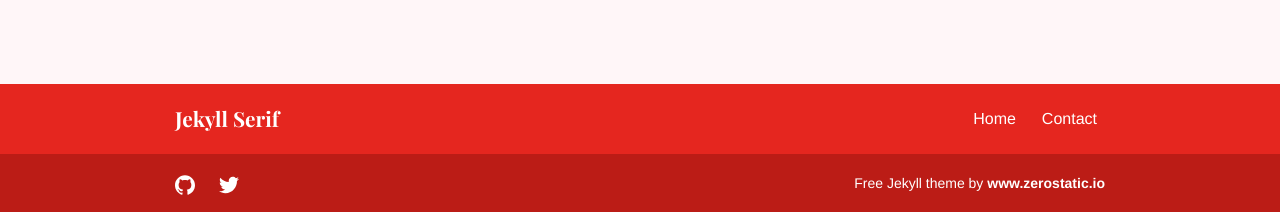
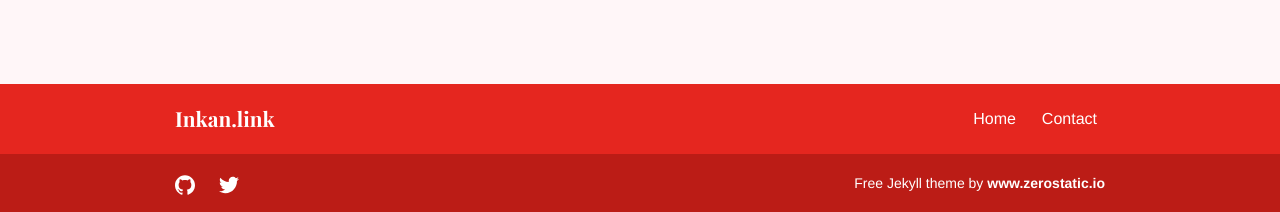
Before and after one commit to inkan-tech/http.inkan.link, a Jekyll site: the page built from index.md, in a window 1280 px wide and 900 px high, scrolled down 877 px. Shown: the part 685-897 px from the top of the window. Built offline with Jekyll 4.4.1, drawn with Linux system fonts in a browser that asks for light colours.

Commit message:
change config and logo

```diff
--- a/_config.yml
+++ b/_config.yml
@@ -1,12 +1,12 @@
 baseurl: '/'
 permalink: pretty
-title: 'Jekyll Serif'
+title: 'Inkan.link'
 
 logo:
-  mobile: "images/logo/logo-mobile.svg"
+  mobile: "images/logo/InkanLogo.png"
   mobile_height: "32px"
   mobile_width: "32px"
-  desktop: "images/logo/logo.svg"
+  desktop: "images/logo/InkanLogolandscape.png"
   desktop_height: "32px"
   desktop_width: "120px"
 
@@ -14,7 +14,7 @@ collections:
   services:
     output: true
   team:
-    output: true
+    output: false
 
 defaults:
   - scope:
```
Also changed, not shown: images/logo/InkanLogo.png (added), images/logo/InkanLogolandscape.png (added).
